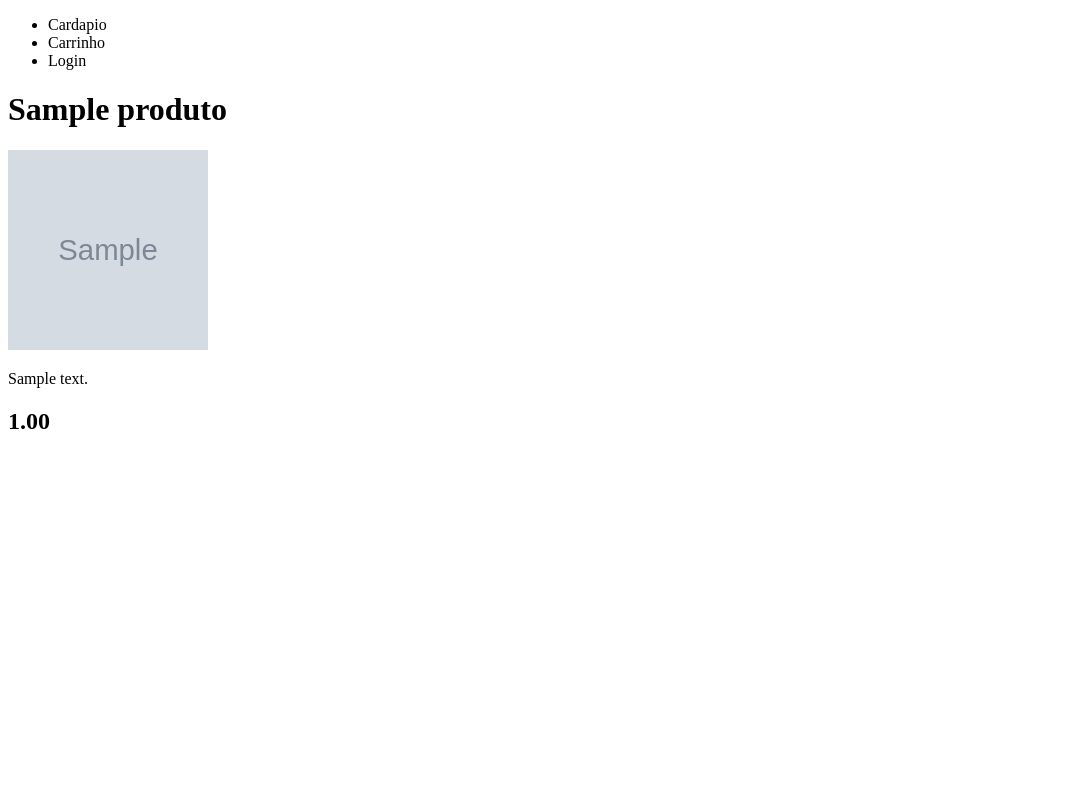
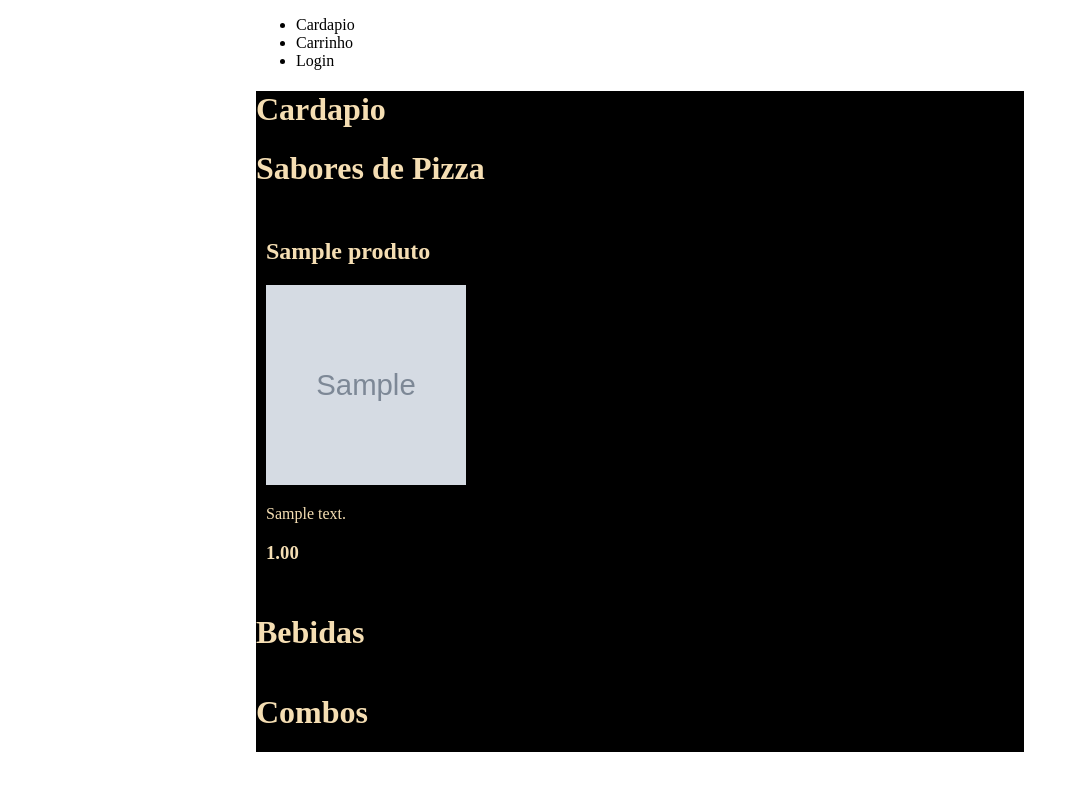
Before and after one commit to marcus-zuba/Papa-s-Pizzeria, a Django app: page / in a window 1280 px wide. Shown: the whole page, without its empty margins (0-1079 px from the left). Run offline with Django 3.2, Linux system fonts and the light colour scheme; tables that the repository leaves empty hold one stand-in row (values such as "Sample post"); grey boxes marked "Sample" are stand-in pictures.

Commit message:
criando cardapio

```diff
--- a/PapasPizzeria/settings.py
+++ b/PapasPizzeria/settings.py
@@ -36,6 +36,7 @@ INSTALLED_APPS = [
     'django.contrib.contenttypes',
     'django.contrib.sessions',
     'django.contrib.messages',
+    'livesync',
     'django.contrib.staticfiles',
     'produto'
 ]
--- a/PapasPizzeria/urls.py
+++ b/PapasPizzeria/urls.py
@@ -16,9 +16,9 @@ Including another URLconf
 from django.contrib import admin
 from django.urls import path
 
-from produto.views import produto_detalhado_view
+from produto.views import cardapio
 
 urlpatterns = [
-    path('', produto_detalhado_view),
+    path('', cardapio),
     path('admin/', admin.site.urls),
 ]
--- a/produto/admin.py
+++ b/produto/admin.py
@@ -5,7 +5,6 @@ from .models import Produto
 
 @admin.register(Produto)
 class ProdutoAdmin(admin.ModelAdmin):
-  list_display = ['titulo', 'preco', 'disponivel',
-                  'criado', 'atualizado']
-  list_filter = ['disponivel','criado', 'atualizado']
+  list_display = ['titulo', 'preco', 'categoria', 'disponivel']
+  list_filter = ['categoria', 'disponivel']
   list_editable = ['preco', 'disponivel']
--- a/produto/models.py
+++ b/produto/models.py
@@ -3,10 +3,16 @@ from django.db import models
 # Create your models here.
 
 class Produto(models.Model):
+
+  OPCOES_CATEGORIAS = [
+    ('SABOR', 'SABOR DE PIZZA'),
+    ('BEBIDA', 'BEBIDA'),
+    ('COMBO', 'COMBO')
+  ]
+
   titulo = models.CharField(max_length=50)
   urlImagem = models.URLField(max_length=200)
   descricao = models.TextField(blank=True)
   preco = models.DecimalField(max_digits=10, decimal_places=2)
+  categoria = models.CharField(max_length=6, choices=OPCOES_CATEGORIAS, default='SABOR')
   disponivel = models.BooleanField(default=True)
-  criado = models.DateTimeField(auto_now_add=True)
-  atualizado = models.DateTimeField(auto_now=True)
--- /dev/null
+++ b/produto/templates/produto/cardapio.html
@@ -0,0 +1,51 @@
+{% extends 'base.html' %}
+
+{% block content %}
+
+<style>
+
+  body{
+    margin-left: 20%;
+    margin-right: 20%;
+  }
+  #cardapio{
+    background-color: black;
+    color: wheat;
+  }
+  .container_produto{
+    display: grid;
+    grid-template-columns: 1fr 1fr 1fr;
+  }
+
+  .produto{
+    padding: 10px;
+  }
+
+</style>
+
+<div id=cardapio>
+  <h1>Cardapio</h1>
+  <h1>Sabores de Pizza</h1>
+  <div id=sabores class="container_produto">
+    {% for sabor in sabores %}
+    {% include "produto/produto_detalhado.html" with object=sabor %}
+    {% endfor %}
+  </div>
+
+  <h1>Bebidas</h1>
+  <div id=bebidas class="container_produto">
+  {% for bebida in bebidas %}
+  {% include "produto/produto_detalhado.html" with object=bebida %}
+  {% endfor %}
+  </div>
+
+  <h1>Combos</h1>
+  <div id=combos class="container_produto">
+  {% for combo in combos %}
+  {% include "produto/produto_detalhado.html" with object=combo %}
+  {% endfor %}
+  </div>
+
+</div>
+
+{% endblock %}
--- a/produto/templates/produto/produto_detalhado.html
+++ b/produto/templates/produto/produto_detalhado.html
@@ -1,5 +1,3 @@
-{% extends 'base.html' %}
-
 {% block content %}
 
 <style>
@@ -9,13 +7,13 @@
   }
 </style>
 
-<div class=Produto>
-  <h1>{{ object.titulo }}</h1>
+<div class=produto>
+  <h2>{{ object.titulo }}</h2>
   <img src={{ object.urlImagem }}>
   <p>{% if object.descricao != None and object.descricao != '' %}
     {{ object.descricao }}{% endif %}
   </p>
-  <h2>{{ object.preco }}</h2>
+  <h3>{{ object.preco }}</h3>
 </div>
 
 {% endblock %}
--- a/produto/views.py
+++ b/produto/views.py
@@ -4,9 +4,16 @@ from .models import Produto
 
 # Create your views here.
 
-def produto_detalhado_view(request):
-  obj = Produto.objects.get(id=1)
+def cardapio(request):
+  produtosAtivos = Produto.objects.filter(disponivel="True")
+  sabores = produtosAtivos.filter(categoria="SABOR")
+  bebidas = produtosAtivos.filter(categoria="BEBIDA")
+  combos = produtosAtivos.filter(categoria="COMBO")
 
-  context = { 'object':obj }
+  context = {
+    'sabores' : sabores,
+    'bebidas' : bebidas,
+    'combos' : combos
+  }
 
-  return render(request, "produto/produto_detalhado.html", context)
+  return render(request, "produto/cardapio.html", context)
```
Also changed, not shown: produto/migrations/0002_produto_categoria.py (added), produto/migrations/0003_auto_20211105_2148.py (added).
